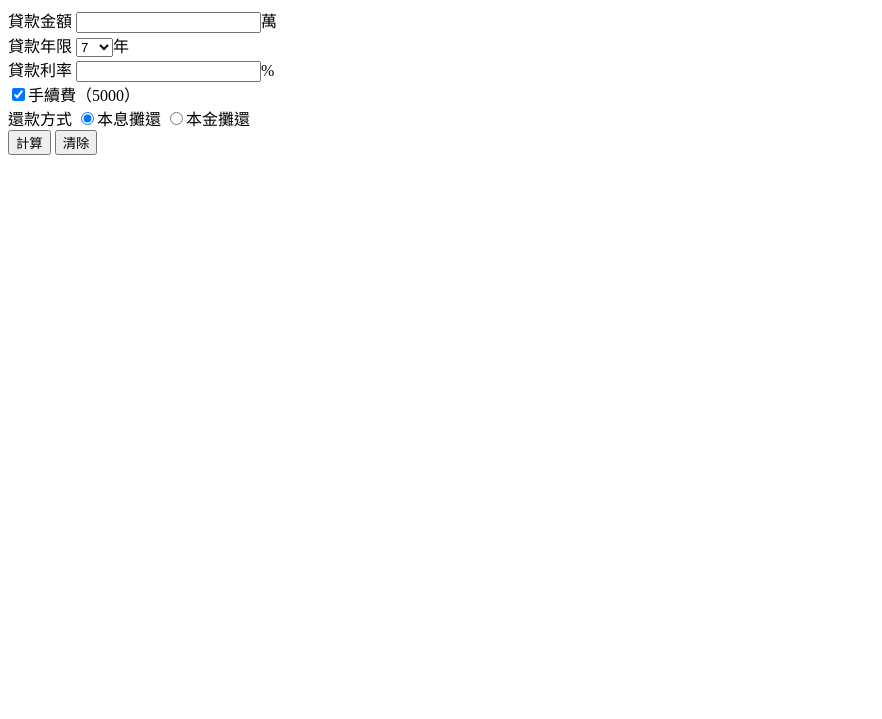
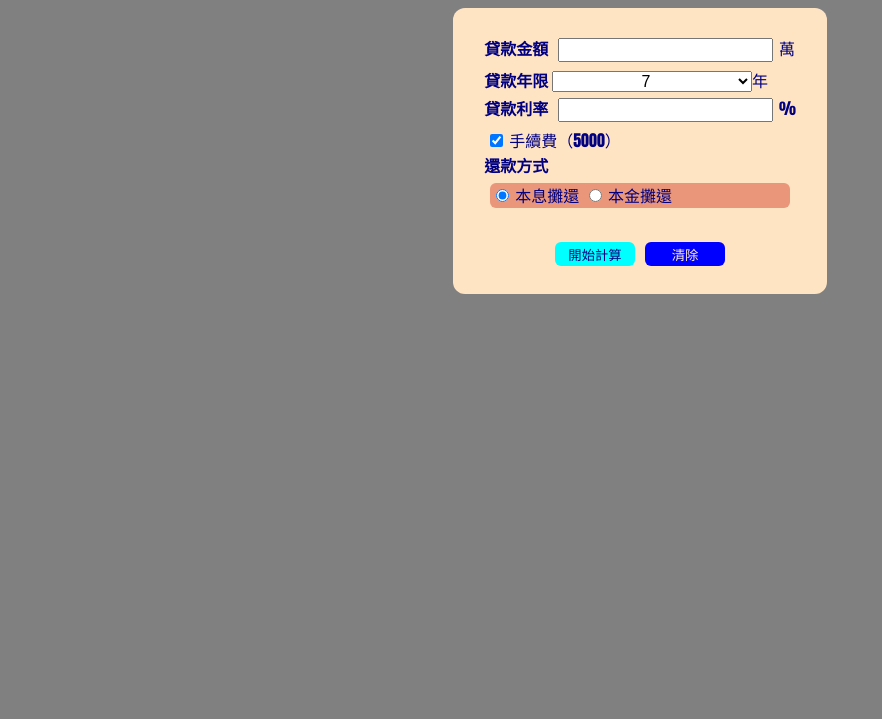
Before and after one commit to peiyi523/javascript_loan_project_exercise, a plain HTML site: page index.html in a window 1280 px wide. Shown: the part 81-800 px from the top of the page, without its empty margins (0-882 px from the left). Drawn offline with Linux system fonts and the light colour scheme.

Commit message:
完成基礎css設計

```diff
--- a/css/index.css
+++ b/css/index.css
@@ -0,0 +1,64 @@
+body{
+    background-color: grey;
+}
+#container{
+    text-align: left;
+
+}
+.title{
+    color: navy;
+    text-align: center;
+
+}
+form{
+    background-color:bisque;
+    width: 350px;
+    margin: 0 auto;
+    padding: 12px;
+    border-radius: 12px;
+    text-align: center;
+}
+#info{
+    display: inline-block;
+    text-align: left;
+    margin: 12px auto;
+    color: navy;
+    font-family:Impact, Haettenschweiler, 'Arial Narrow Bold', sans-serif;
+}
+button{
+    width: 80px;
+    height: 24px;
+    border: 0;
+    border-radius: 6px;
+    margin: 0 3px;
+}
+#reset{
+    background-color: blue;
+    color: blanchedalmond;
+    font-family:Impact, Haettenschweiler, 'Arial Narrow Bold', sans-serif;
+}
+#calc{
+    background-color: aqua;
+    color: navy;
+    font-family:Impact, Haettenschweiler, 'Arial Narrow Bold', sans-serif;
+}
+input{
+    text-align: center;
+    font-size: 16px;
+    margin: 6px;
+}
+label{
+    font-weight:bold;
+}
+select{
+    text-align: center;
+    font-size: 16px;
+    width: 200px;
+    }
+
+#calcRule{
+    background-color:darksalmon ;
+    border-radius: 6px;
+    margin:6px
+
+}
--- a/index.html
+++ b/index.html
@@ -5,12 +5,14 @@
     <meta charset="UTF-8">
     <meta name="viewport" content="width=device-width, initial-scale=1.0">
     <title>貸款計算機</title>
+    <link rel="stylesheet" href="./css/index.css">
 </head>
 
 <body>
-
-    <h1>貸款計算機</h1>
+    <div id="container">
+        <h1 class="title">貸款計算機</h1>
         <form action="">
+            <div id="info">
                 <label for="amount">貸款金額</label>
                 <input type="number" name="'amount" id="amount">萬
                 <br>
@@ -31,13 +33,18 @@
                 <input type="checkbox" name="fee" id="fee" checked>手續費（5000）
                 <br>
                 <label for="">還款方式</label>
+                <div id="calcRule">
                     <input type="radio" name="payment" id="payment1" checked>本息攤還
                     <input type="radio" name="payment" id="payment2">本金攤還
-        <br>
-        <button type="button">計算</button>
-        <button type="button">清除</button>
-
+                </div>
+            </div>
+            <p>
+                <button type="button" id="calc">開始計算</button>
+                <button type="button" id="reset">清除</button>
+            </p>
         </form>
+    </div>
+    <script src="./js/index.js"></script>
 </body>
 
 
```
Also changed, not shown: js/indtx.js (added). Lines whose indentation alone changed are shown as unchanged.
